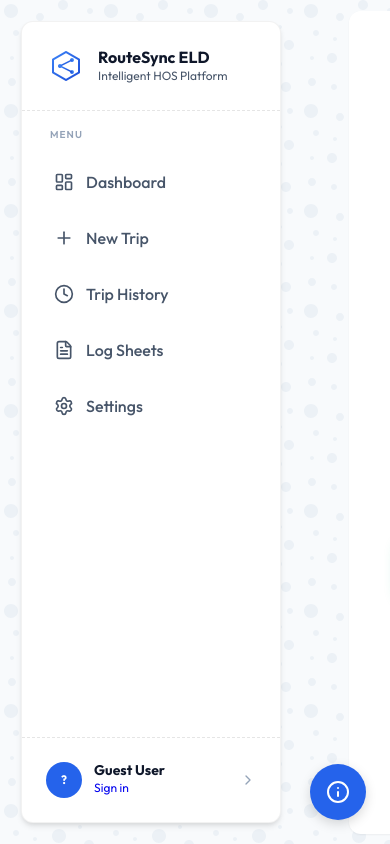
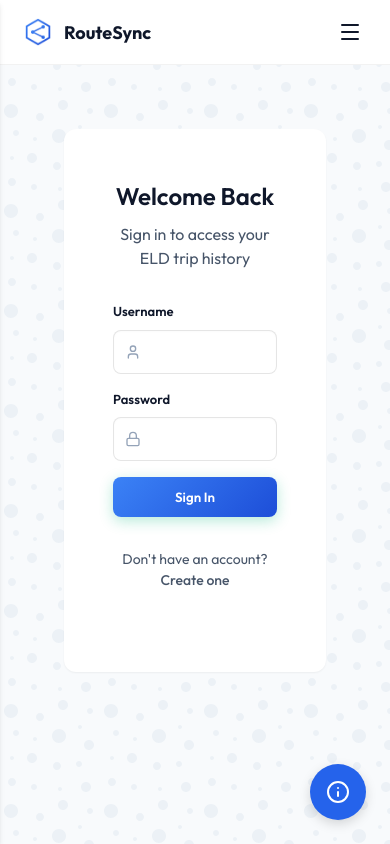
Before and after one commit to Ahtisham992/eld-trip-planner, a React (Vite) app in the folder frontend/: page /login in a window 390 px wide. Built offline with nearby package versions, Linux system fonts and the light colour scheme; no server answers.

Commit message:
feat: Make entire application mobile responsive with off-canvas sidebar drawer

```diff
--- a/frontend/src/App.css
+++ b/frontend/src/App.css
@@ -1,14 +1,68 @@
 .app-container {
   display: flex;
+  flex-direction: column;
   min-height: 100vh;
   width: 100%;
 }
 
+@media (min-width: 1024px) {
+  .app-container {
+    flex-direction: row;
+  }
+}
+
+.mobile-header {
+  display: flex;
+  align-items: center;
+  justify-content: space-between;
+  padding: var(--space-4) var(--space-5);
+  background-color: var(--bg-secondary);
+  border-bottom: 1px solid rgba(0,0,0,0.05);
+  position: sticky;
+  top: 0;
+  z-index: 40;
+}
+
+.mobile-logo {
+  display: flex;
+  align-items: center;
+  gap: var(--space-3);
+}
+
+.mobile-logo h2 {
+  font-size: var(--text-lg);
+  font-weight: 700;
+  color: var(--text-primary);
+}
+
+.hamburger-btn {
+  background: transparent;
+  border: none;
+  color: var(--text-primary);
+  cursor: pointer;
+  display: flex;
+  align-items: center;
+  justify-content: center;
+  padding: var(--space-1);
+}
+
+@media (min-width: 1024px) {
+  .mobile-header {
+    display: none;
+  }
+}
+
 .main-content {
   flex: 1;
-  padding: var(--space-6) var(--space-8);
+  padding: var(--space-4);
   overflow-y: auto;
   max-height: 100vh;
+}
+
+@media (min-width: 1024px) {
+  .main-content {
+    padding: var(--space-6) var(--space-8);
+  }
 }
 
 .page-header {
--- a/frontend/src/App.jsx
+++ b/frontend/src/App.jsx
@@ -1,5 +1,6 @@
-import React from 'react';
+import React, { useState } from 'react';
 import { Routes, Route } from 'react-router-dom';
+import { Menu } from 'lucide-react';
 import NewTrip from './components/NewTrip/NewTrip';
 import DashboardAnalytics from './components/DashboardAnalytics/DashboardAnalytics';
 import TripHistory from './components/TripHistory/TripHistory';
@@ -14,9 +15,31 @@ import './index.css';
 import './App.css';
 
 function App() {
+  const [isMobileMenuOpen, setIsMobileMenuOpen] = useState(false);
+
+  const toggleMobileMenu = () => {
+    setIsMobileMenuOpen(!isMobileMenuOpen);
+  };
+
+  const closeMobileMenu = () => {
+    setIsMobileMenuOpen(false);
+  };
+
   return (
     <div className="app-container">
-      <Sidebar />
+      {/* Mobile Header */}
+      <header className="mobile-header">
+        <div className="mobile-logo">
+          <img src="/logo.png" alt="RouteSync Logo" style={{ width: '28px', height: '28px' }} />
+          <h2>RouteSync</h2>
+        </div>
+        <button className="hamburger-btn" onClick={toggleMobileMenu} aria-label="Toggle Menu">
+          <Menu size={24} />
+        </button>
+      </header>
+
+      <Sidebar isOpen={isMobileMenuOpen} onClose={closeMobileMenu} />
+
       <main className="main-content">
         <Routes>
           <Route path="/" element={<NewTrip />} />
--- a/frontend/src/components/DashboardAnalytics/DashboardAnalytics.css
+++ b/frontend/src/components/DashboardAnalytics/DashboardAnalytics.css
@@ -49,3 +49,28 @@
   font-weight: 700;
   color: var(--text-primary);
 }
+
+.analytics-details-grid {
+  display: flex;
+  flex-direction: column;
+  gap: 2rem;
+  margin-top: 2rem;
+}
+
+@media (min-width: 1024px) {
+  .analytics-details-grid {
+    flex-direction: row;
+  }
+}
+
+.analytics-main-col {
+  flex: 2;
+  padding: 1.5rem;
+}
+
+.analytics-side-col {
+  flex: 1;
+  display: flex;
+  flex-direction: column;
+  gap: 2rem;
+}
--- a/frontend/src/components/LogSheets/LogSheets.jsx
+++ b/frontend/src/components/LogSheets/LogSheets.jsx
@@ -42,6 +42,7 @@ const LogSheets = () => {
             <p>Generate and save a route to view its compliance logs here.</p>
           </div>
         ) : (
+          <div style={{ overflowX: 'auto' }}>
             <table className="log-table">
               <thead>
                 <tr>
@@ -78,6 +79,7 @@ const LogSheets = () => {
                 })}
               </tbody>
             </table>
+          </div>
         )}
       </div>
     </div>
--- a/frontend/src/components/Settings/Settings.css
+++ b/frontend/src/components/Settings/Settings.css
@@ -5,7 +5,7 @@
 
 .settings-grid {
   display: grid;
-  grid-template-columns: repeat(auto-fit, minmax(350px, 1fr));
+  grid-template-columns: repeat(auto-fit, minmax(280px, 1fr));
   gap: var(--space-6);
   margin-top: var(--space-6);
 }
--- a/frontend/src/components/Sidebar/Sidebar.css
+++ b/frontend/src/components/Sidebar/Sidebar.css
@@ -9,6 +9,60 @@
   flex-direction: column;
   flex-shrink: 0;
   border: 1px solid rgba(0, 0, 0, 0.05);
+  transition: transform 0.3s ease;
+  z-index: 100;
+}
+
+.mobile-close-btn {
+  display: none;
+  background: transparent;
+  border: none;
+  color: var(--text-primary);
+  cursor: pointer;
+}
+
+.sidebar-backdrop {
+  display: none;
+  position: fixed;
+  top: 0;
+  left: 0;
+  right: 0;
+  bottom: 0;
+  background: rgba(0, 0, 0, 0.5);
+  z-index: 90;
+  opacity: 0;
+  transition: opacity 0.3s ease;
+}
+
+@media (max-width: 1024px) {
+  .sidebar {
+    position: fixed;
+    top: 0;
+    left: 0;
+    margin: 0;
+    height: 100vh;
+    border-radius: 0;
+    transform: translateX(-100%);
+  }
+
+  .sidebar.open {
+    transform: translateX(0);
+  }
+
+  .sidebar-header {
+    display: flex;
+    justify-content: space-between;
+    align-items: center;
+  }
+
+  .mobile-close-btn {
+    display: block;
+  }
+
+  .sidebar-backdrop.show {
+    display: block;
+    opacity: 1;
+  }
 }
 
 .sidebar-header {
--- a/frontend/src/components/Sidebar/Sidebar.jsx
+++ b/frontend/src/components/Sidebar/Sidebar.jsx
@@ -1,14 +1,22 @@
 import React, { useContext } from 'react';
 import { NavLink } from 'react-router-dom';
-import { Truck, LayoutDashboard, Plus, Clock, FileText, Settings, LogOut, ChevronRight } from 'lucide-react';
+import { Truck, LayoutDashboard, Plus, Clock, FileText, Settings, LogOut, ChevronRight, X } from 'lucide-react';
 import { AuthContext } from '../../context/AuthContext';
 import './Sidebar.css';
 
-const Sidebar = () => {
+const Sidebar = ({ isOpen, onClose }) => {
   const { user, logout } = useContext(AuthContext);
 
   return (
-    <aside className="sidebar">
+    <>
+      {/* Mobile Backdrop */}
+      <div
+        className={`sidebar-backdrop ${isOpen ? 'show' : ''}`}
+        onClick={onClose}
+        aria-hidden="true"
+      ></div>
+
+      <aside className={`sidebar ${isOpen ? 'open' : ''}`}>
         <div className="sidebar-header">
           <div className="logo">
             <div className="logo-icon" style={{ background: 'transparent' }}>
@@ -19,32 +27,35 @@ const Sidebar = () => {
               <p>Intelligent HOS Platform</p>
             </div>
           </div>
+          <button className="mobile-close-btn" onClick={onClose} aria-label="Close menu">
+            <X size={24} />
+          </button>
         </div>
 
         <div className="sidebar-nav">
           <span className="nav-label">MENU</span>
 
-        <NavLink to="/dashboard" className={({isActive}) => isActive ? "nav-item active" : "nav-item"}>
+          <NavLink to="/dashboard" onClick={onClose} className={({isActive}) => isActive ? "nav-item active" : "nav-item"}>
             <LayoutDashboard size={20} />
             <span>Dashboard</span>
           </NavLink>
 
-        <NavLink to="/" className={({isActive}) => isActive ? "nav-item active" : "nav-item"} end>
+          <NavLink to="/" onClick={onClose} className={({isActive}) => isActive ? "nav-item active" : "nav-item"} end>
             <Plus size={20} />
             <span>New Trip</span>
           </NavLink>
 
-        <NavLink to="/history" className={({isActive}) => isActive ? "nav-item active" : "nav-item"}>
+          <NavLink to="/history" onClick={onClose} className={({isActive}) => isActive ? "nav-item active" : "nav-item"}>
             <Clock size={20} />
             <span>Trip History</span>
           </NavLink>
 
-        <NavLink to="/log-sheets" className={({isActive}) => isActive ? "nav-item active" : "nav-item"}>
+          <NavLink to="/log-sheets" onClick={onClose} className={({isActive}) => isActive ? "nav-item active" : "nav-item"}>
             <FileText size={20} />
             <span>Log Sheets</span>
           </NavLink>
 
-        <NavLink to="/settings" className={({isActive}) => isActive ? "nav-item active" : "nav-item"}>
+          <NavLink to="/settings" onClick={onClose} className={({isActive}) => isActive ? "nav-item active" : "nav-item"}>
             <Settings size={20} />
             <span>Settings</span>
           </NavLink>
@@ -56,14 +67,14 @@ const Sidebar = () => {
               <div className="avatar">{user.username.substring(0, 2).toUpperCase()}</div>
               <div className="user-info">
                 <strong>{user.username}</strong>
-              <span onClick={logout} style={{ cursor: 'pointer', display: 'flex', alignItems: 'center', gap: '4px' }}>
+                <span onClick={() => { logout(); onClose(); }} style={{ cursor: 'pointer', display: 'flex', alignItems: 'center', gap: '4px' }}>
                   <LogOut size={12} /> Logout
                 </span>
               </div>
               <ChevronRight size={16} className="chevron" />
             </div>
           ) : (
-          <NavLink to="/login" style={{ textDecoration: 'none' }}>
+            <NavLink to="/login" onClick={onClose} style={{ textDecoration: 'none' }}>
               <div className="user-profile" style={{ cursor: 'pointer' }}>
                 <div className="avatar">?</div>
                 <div className="user-info">
@@ -76,6 +87,7 @@ const Sidebar = () => {
           )}
         </div>
       </aside>
+    </>
   );
 };
 
--- a/frontend/src/components/TripForm/TripForm.css
+++ b/frontend/src/components/TripForm/TripForm.css
@@ -41,14 +41,10 @@
 }
 /* In a 4 column grid, taking a third is hard, let's just use flex or adjust grid. */
 /* Actually, let's just make the top part use flex-wrap or specific grid layout */
-@media (max-width: 1200px) {
+@media (max-width: 768px) {
   .third-width, .half-width, .quarter-grid > .form-group {
-    grid-column: span 4;
+    grid-column: span 12 !important;
   }
-}
-@media (min-width: 1201px) {
-  .third-width { grid-column: span 1; }
-  /* Let's make third width actually span 1.33 but css grid can't. Let's make the grid 12 columns for flexibility */
 }
 
 /* Redefine form-grid to 12 columns */
--- a/frontend/src/components/TripHistory/TripHistory.css
+++ b/frontend/src/components/TripHistory/TripHistory.css
@@ -12,7 +12,7 @@
 
 .history-grid {
   display: grid;
-  grid-template-columns: repeat(auto-fill, minmax(300px, 1fr));
+  grid-template-columns: repeat(auto-fill, minmax(280px, 1fr));
   gap: var(--space-6);
   margin-top: var(--space-6);
 }
```
Also changed, not shown: frontend/src/components/DashboardAnalytics/DashboardAnalytics.jsx (+4 -4 lines). Lines whose indentation alone changed are shown as unchanged.
